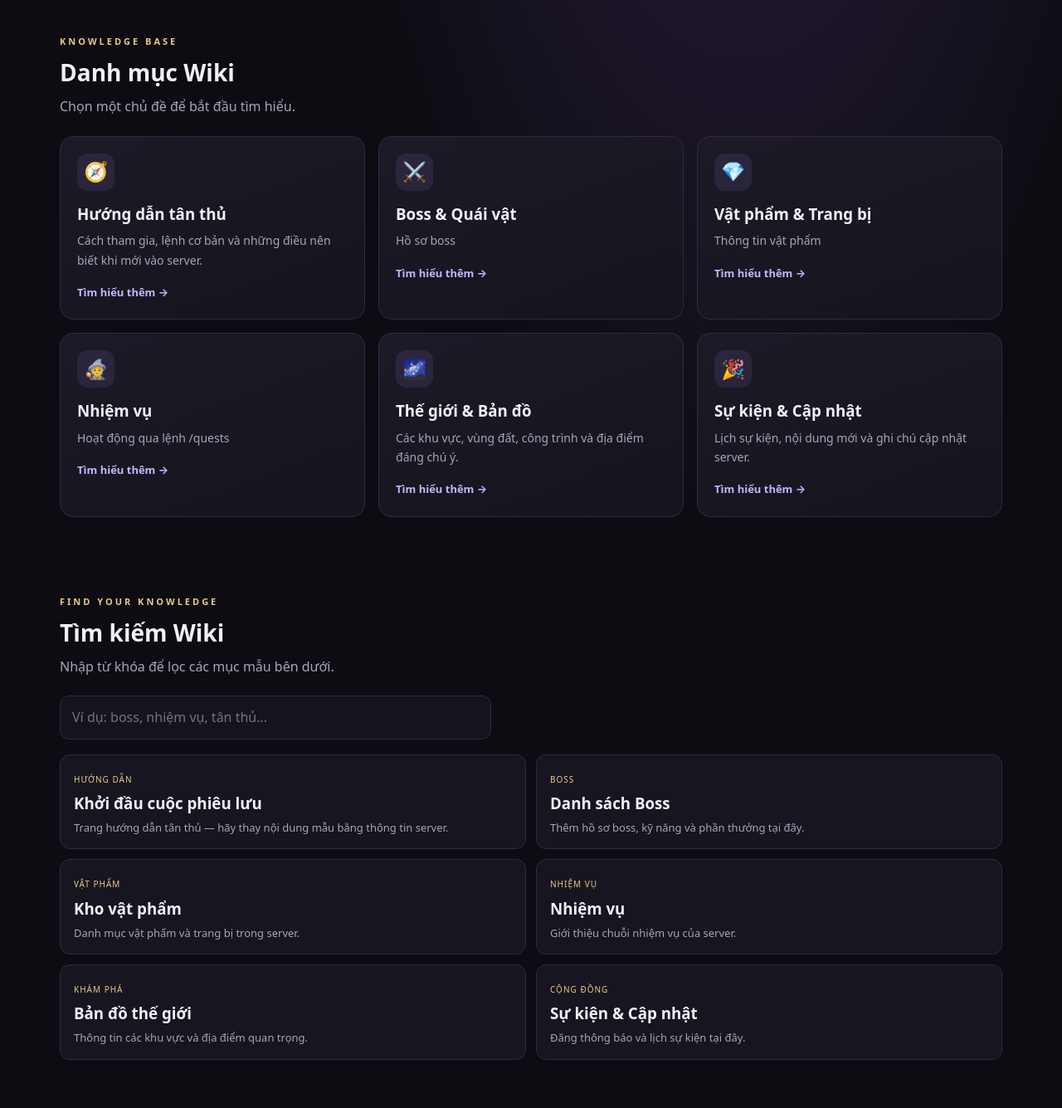
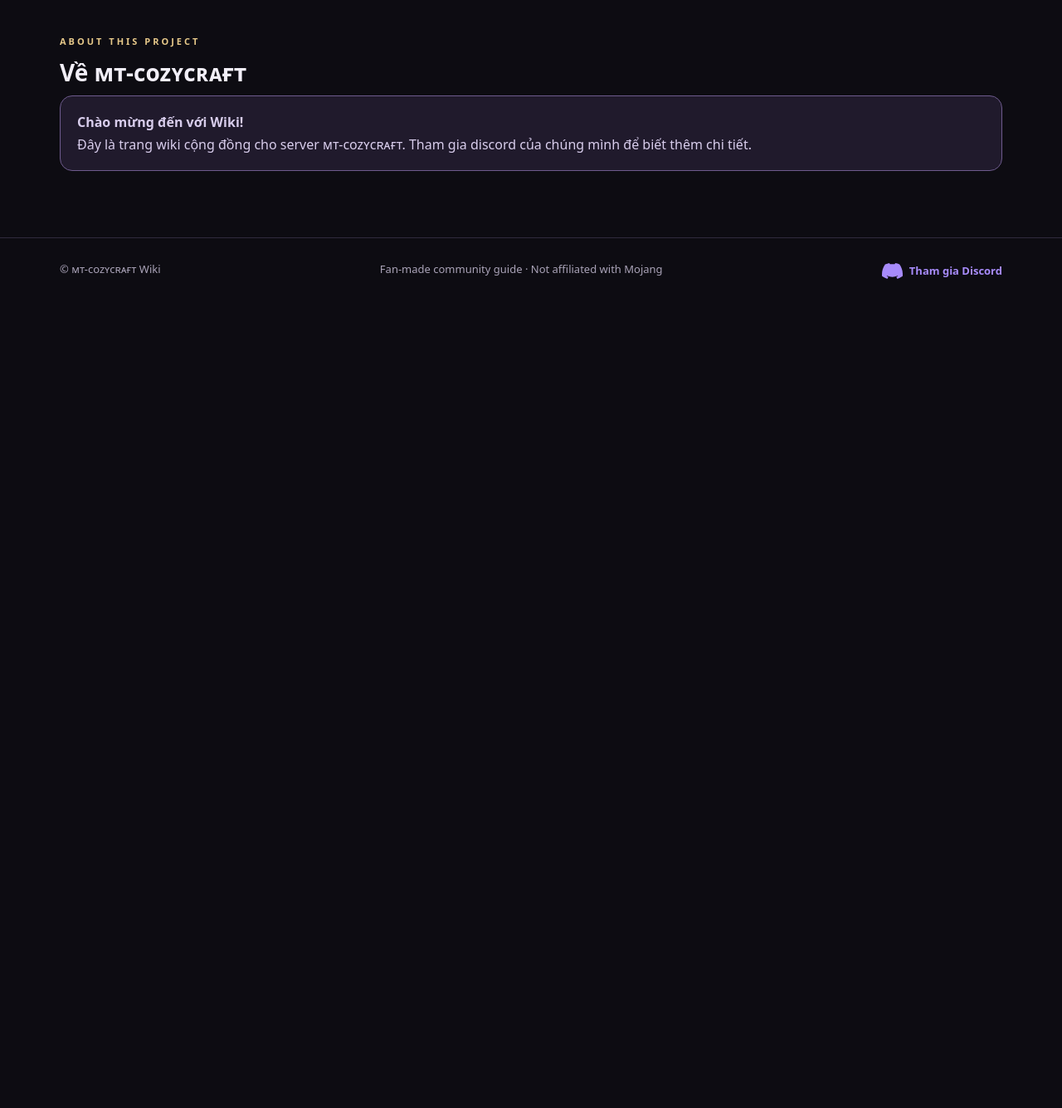
Before and after one commit to Ngkhoa01/mt-cozycraft, a plain HTML site: page index.html in a window 1280 px wide. Shown: the part 618-1953 px from the top of the page at 83% size. After the commit the page ends 984 px from the top, so only its background shows below. Drawn offline with Linux system fonts and the light colour scheme.

Commit message:
Update index.html

```diff
--- a/index.html
+++ b/index.html
@@ -104,32 +104,6 @@
 </div>
   </section>
 
-  <section class="section" id="wiki">
-    <div class="section-head"><div><div class="eyebrow">Knowledge base</div><h2>Danh mục Wiki</h2><p>Chọn một chủ đề để bắt đầu tìm hiểu.</p></div></div>
-    <div class="grid">
-      <article class="tile"><div class="tile-icon">🧭</div><h3>Hướng dẫn tân thủ</h3><p>Cách tham gia, lệnh cơ bản và những điều nên biết khi mới vào server.</p><a href="newbie.html">Tìm hiểu thêm →</a></article>
-      <article class="tile"><div class="tile-icon">⚔️</div><h3>Boss & Quái vật</h3><p>Hồ sơ boss</p><a href="bosses.html">Tìm hiểu thêm →</a></article>
-      <article class="tile"><div class="tile-icon">💎</div><h3>Vật phẩm & Trang bị</h3><p>Thông tin vật phẩm  </p><a href="items.html">Tìm hiểu thêm →</a></article>
-      <article class="tile"><div class="tile-icon">🧙</div><h3>Nhiệm vụ</h3><p>Hoạt động qua lệnh /quests </p><a href="quests.html">Tìm hiểu thêm →</a></article>
-      <article class="tile"><div class="tile-icon">🌌</div><h3>Thế giới & Bản đồ</h3><p>Các khu vực, vùng đất, công trình và địa điểm đáng chú ý.</p><a href="world.html">Tìm hiểu thêm →</a></article>
-      <article class="tile"><div class="tile-icon">🎉</div><h3>Sự kiện & Cập nhật</h3><p>Lịch sự kiện, nội dung mới và ghi chú cập nhật server.</p><a href="events.html">Tìm hiểu thêm →</a></article>
-    </div>
-  </section>
-
-  <section class="section" id="search">
-    <div class="section-head"><div><div class="eyebrow">Find your knowledge</div><h2>Tìm kiếm Wiki</h2><p>Nhập từ khóa để lọc các mục mẫu bên dưới.</p></div></div>
-    <div class="searchbox"><input id="searchInput" type="search" placeholder="Ví dụ: boss, nhiệm vụ, tân thủ..." aria-label="Tìm kiếm Wiki"></div>
-    <div class="results" id="results">
-      <article class="result" data-terms="tân thủ hướng dẫn bắt đầu"><small>Hướng dẫn</small><h3>Khởi đầu cuộc phiêu lưu</h3><p>Trang hướng dẫn tân thủ — hãy thay nội dung mẫu bằng thông tin server.</p></article>
-      <article class="result" data-terms="boss quái vật chiến đấu"><small>Boss</small><h3>Danh sách Boss</h3><p>Thêm hồ sơ boss, kỹ năng và phần thưởng tại đây.</p></article>
-      <article class="result" data-terms="vật phẩm trang bị vũ khí"><small>Vật phẩm</small><h3>Kho vật phẩm</h3><p>Danh mục vật phẩm và trang bị trong server.</p></article>
-      <article class="result" data-terms="nhiệm vụ"><small>Nhiệm vụ</small><h3> Nhiệm vụ</h3><p>Giới thiệu chuỗi nhiệm vụ của server.</p></article>
-      <article class="result" data-terms="thế giới bản đồ khu vực"><small>Khám phá</small><h3>Bản đồ thế giới</h3><p>Thông tin các khu vực và địa điểm quan trọng.</p></article>
-      <article class="result" data-terms="sự kiện cập nhật event"><small>Cộng đồng</small><h3>Sự kiện & Cập nhật</h3><p>Đăng thông báo và lịch sự kiện tại đây.</p></article>
-    </div>
-    <p id="noResults" class="notice hidden">Không tìm thấy mục phù hợp. Thử một từ khóa khác nhé.</p>
-  </section>
-
   <section class="section" id="about">
     <div class="eyebrow">About this project</div><h2>Về мт-cozʏcʀᴀғт</h2>
     <div class="notice"><strong>Chào mừng đến với Wiki!</strong><br>Đây là trang wiki cộng đồng cho server мт-cozʏcʀᴀғт. Tham gia discord của chúng mình để biết thêm chi tiết.</div>
```
